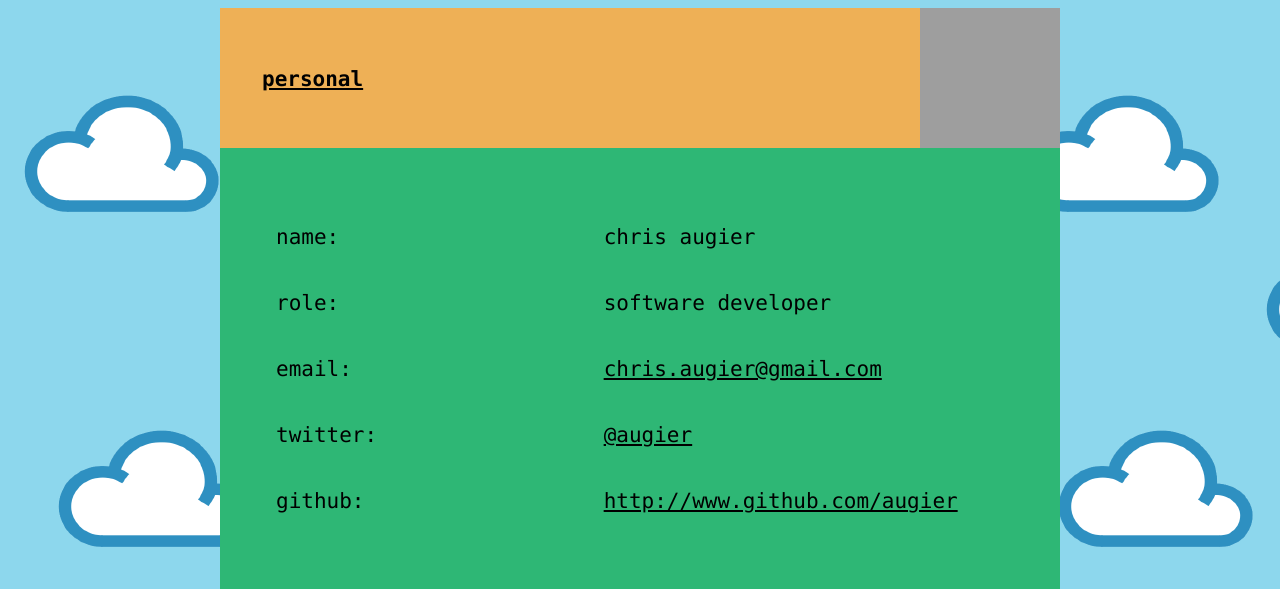
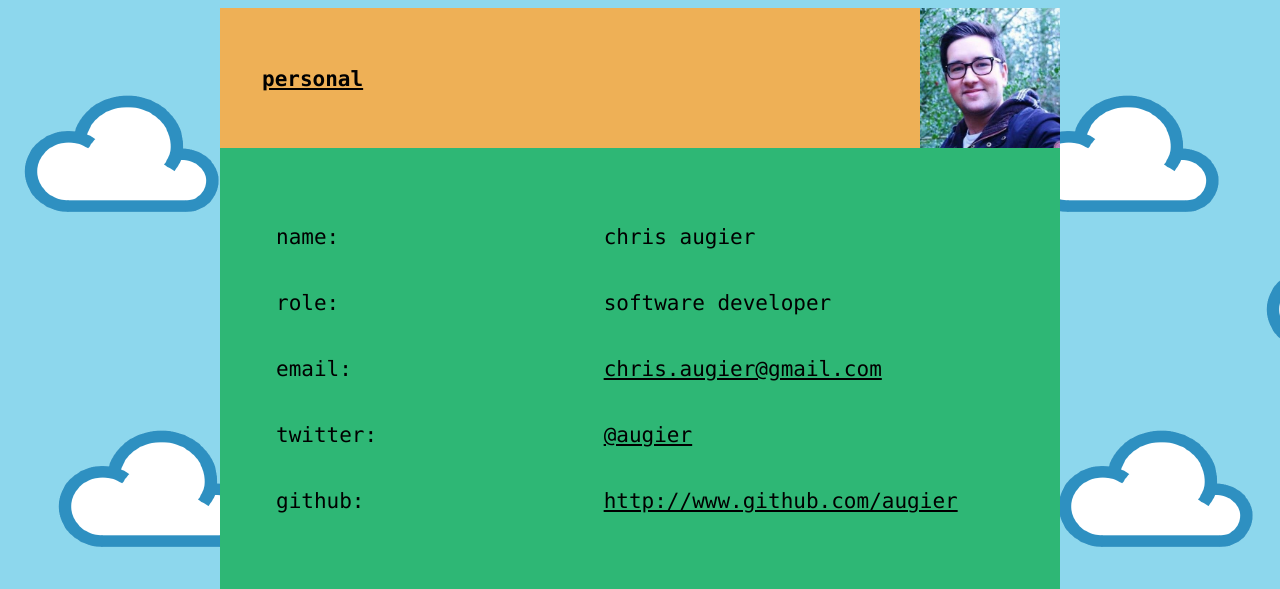
Before and after one commit to augier/www.augier.me, a Node server app: page / in a window 1280 px wide. Shown: the top 589 px of the page. Run offline with Node 20, Linux system fonts and the light colour scheme; some libraries are stand-ins or nearby versions; grey boxes are pictures that could not be loaded.

Commit message:
Updating profile picture

```diff
--- a/views/index.ejs
+++ b/views/index.ejs
@@ -1,7 +1,7 @@
 <div class="personaldetails">
 	<div class="heading">
 		<h2><u>personal</u></h2>
-		<img class="profilepic" src="https://pbs.twimg.com/profile_images/378800000574953963/fbbade30630837ba15af897dd6935680.jpeg" alt="Profile Picture">
+		<img class="profilepic" src="/img/profile.jpeg" alt="Profile Picture">
 	</div>
 	<div class="main">
 		<div class="row">
```
Also changed, not shown: public/img/profile.jpeg (added), 1 other file.
